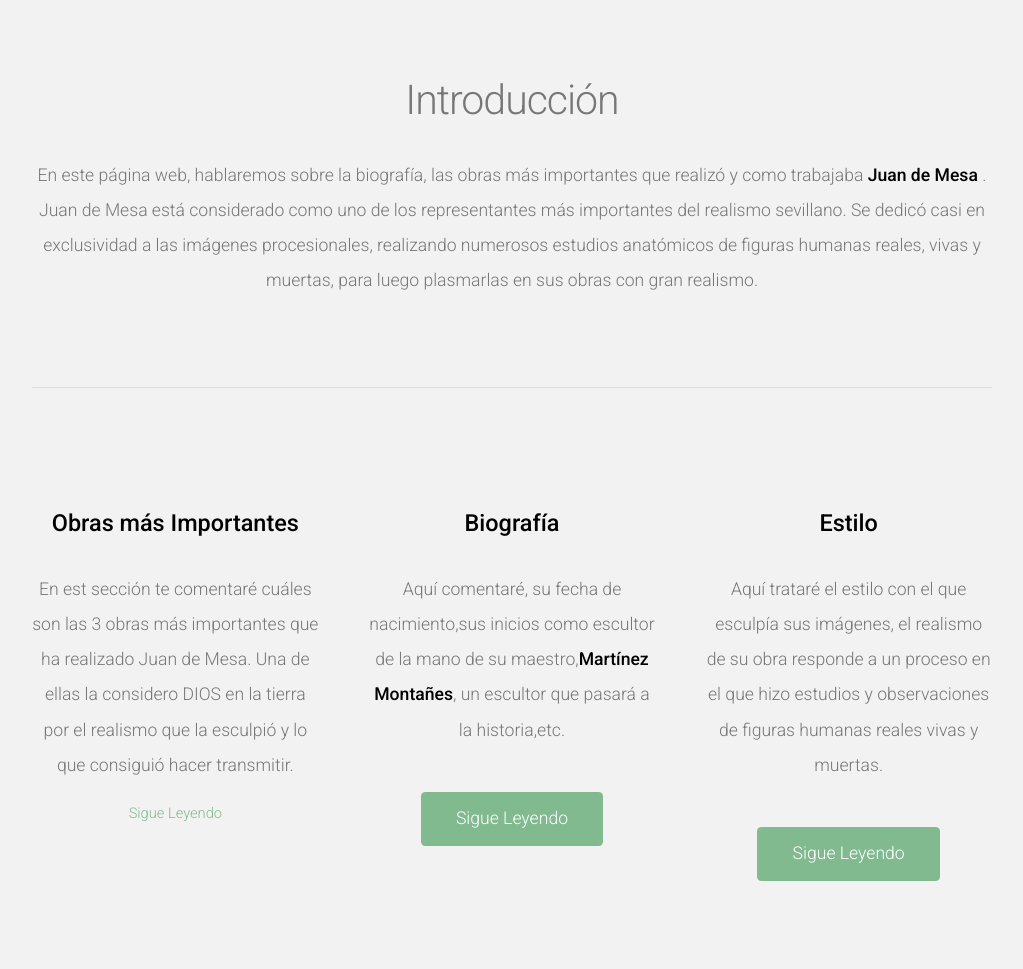
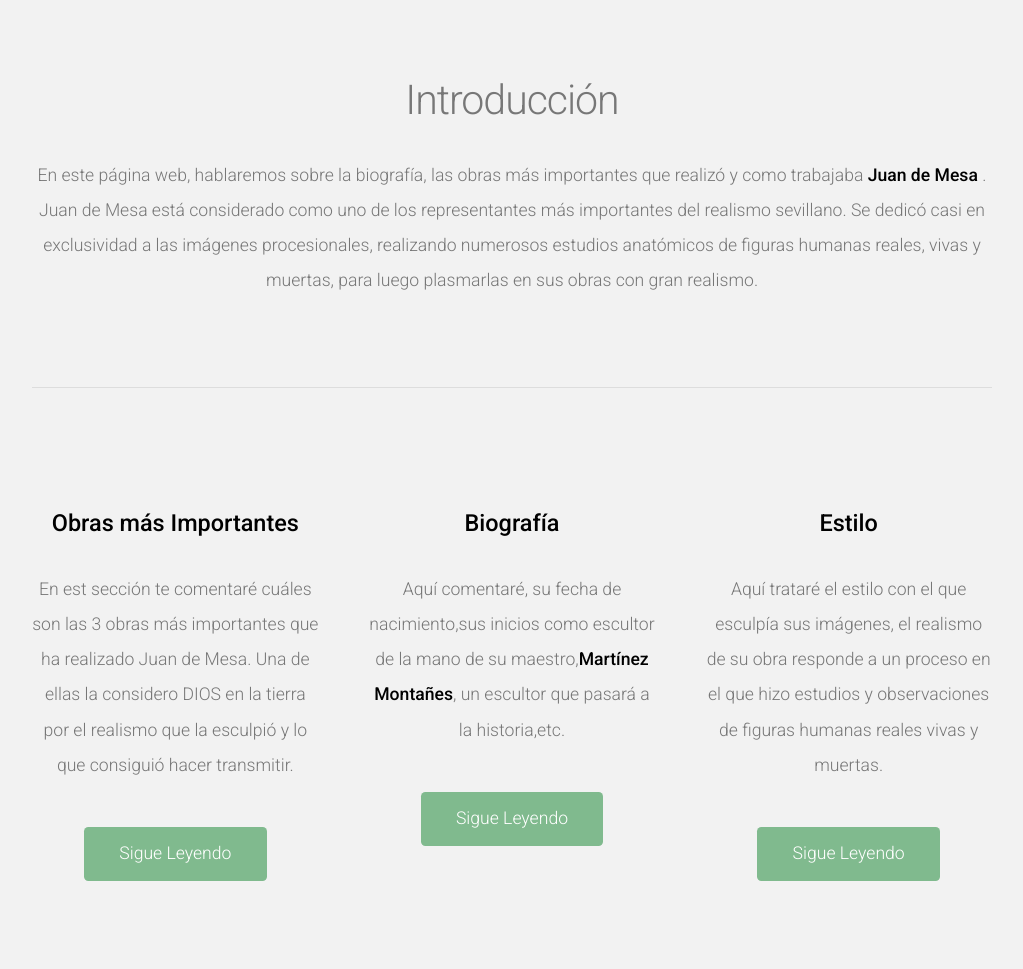
Before and after one commit to enriquelopez21/enriquelopez21.github.io, a Jekyll site: the page built from index.html, in a window 1280 px wide. Shown: the part 350-1319 px from the top of the page, without its empty margins (128-1151 px from the left). Built offline with Jekyll 4.4.1, drawn with Linux system fonts in a browser that asks for light colours; nearby versions of some CDN libraries; the list of posts is cut into pages by our own code; grey boxes are pictures that could not be loaded.

Commit message:
Update index.html

```diff
--- a/index.html
+++ b/index.html
@@ -14,7 +14,7 @@ layout: default
 			<section class="4u">
 				<h3><b> Obras más Importantes </b></h3>
 				<p>En est sección te comentaré cuáles son las 3 obras más importantes que ha realizado Juan de Mesa. Una de ellas la considero DIOS en la tierra por el realismo que la esculpió y lo que consiguió hacer transmitir.</p>
-				<a href="https://enriquelopez21.github.io/left-sidebar.html">Sigue Leyendo</a>
+				<a href="https://enriquelopez21.github.io/left-sidebar.html" class="button button-style1">Sigue Leyendo</a>
 			</section>
 			<section class="4u">
 				<h3><b> Biografía </b></h3>
```
